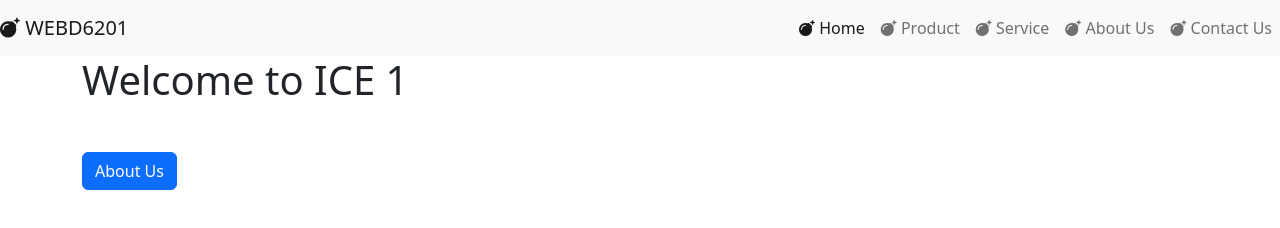
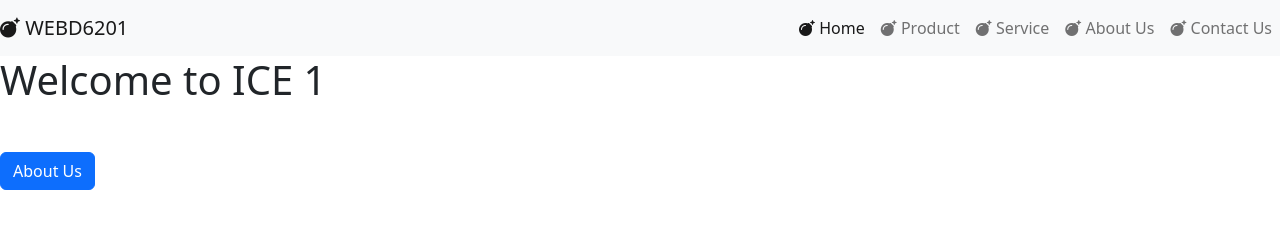
Before and after one commit to MarkSpiers25/MarkSpiers25.github.io, a website: page index.html in a window 1280 px wide. Drawn offline with nearby package versions, Linux system fonts and the light colour scheme.

Commit message:
Commit Message

```diff
--- a/index.html
+++ b/index.html
@@ -50,7 +50,7 @@ Description: Home page for the website
     </nav>
 </header>
 
-    <main class="container">
+    <main class="MainParagraph">
         <h1 class="mb-5"> Welcome to ICE 1</h1>
         <button id="AboutUsBtn" class="btn btn-primary">About Us</button>
     </main>
```
